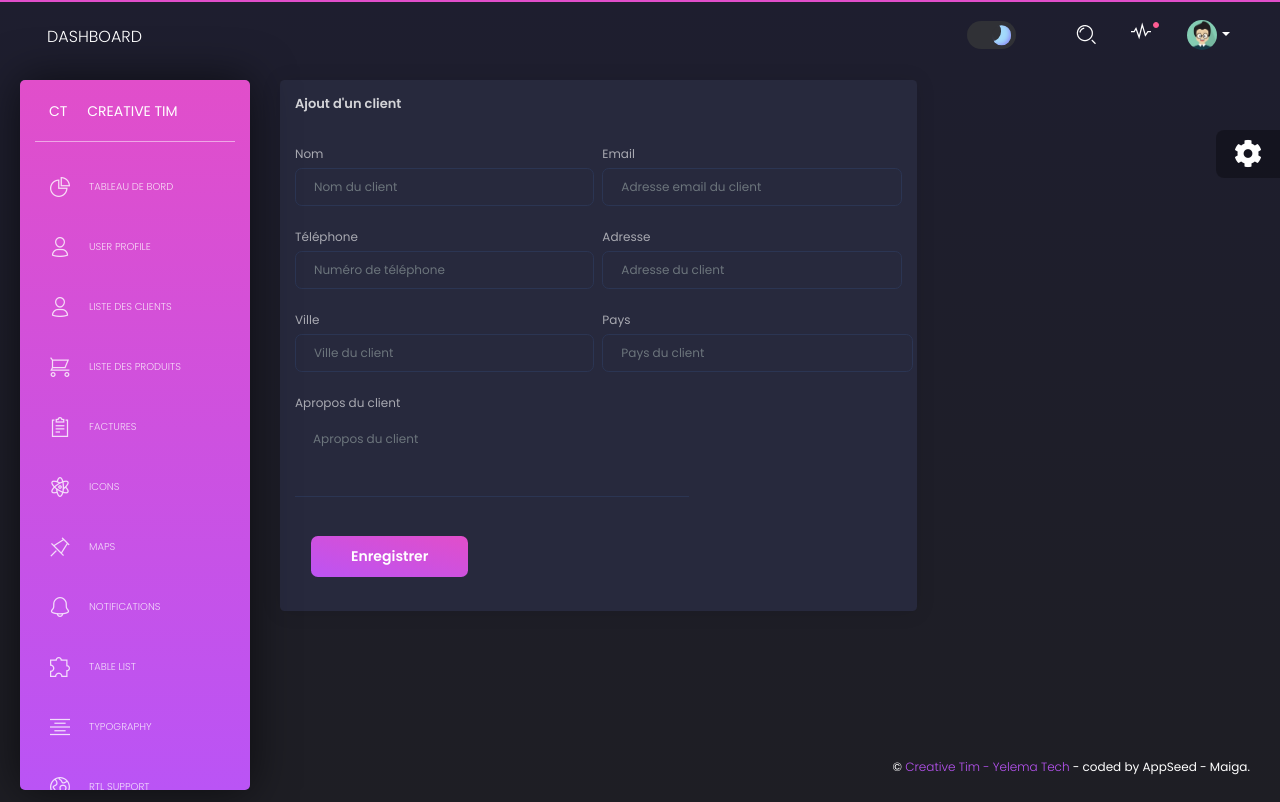
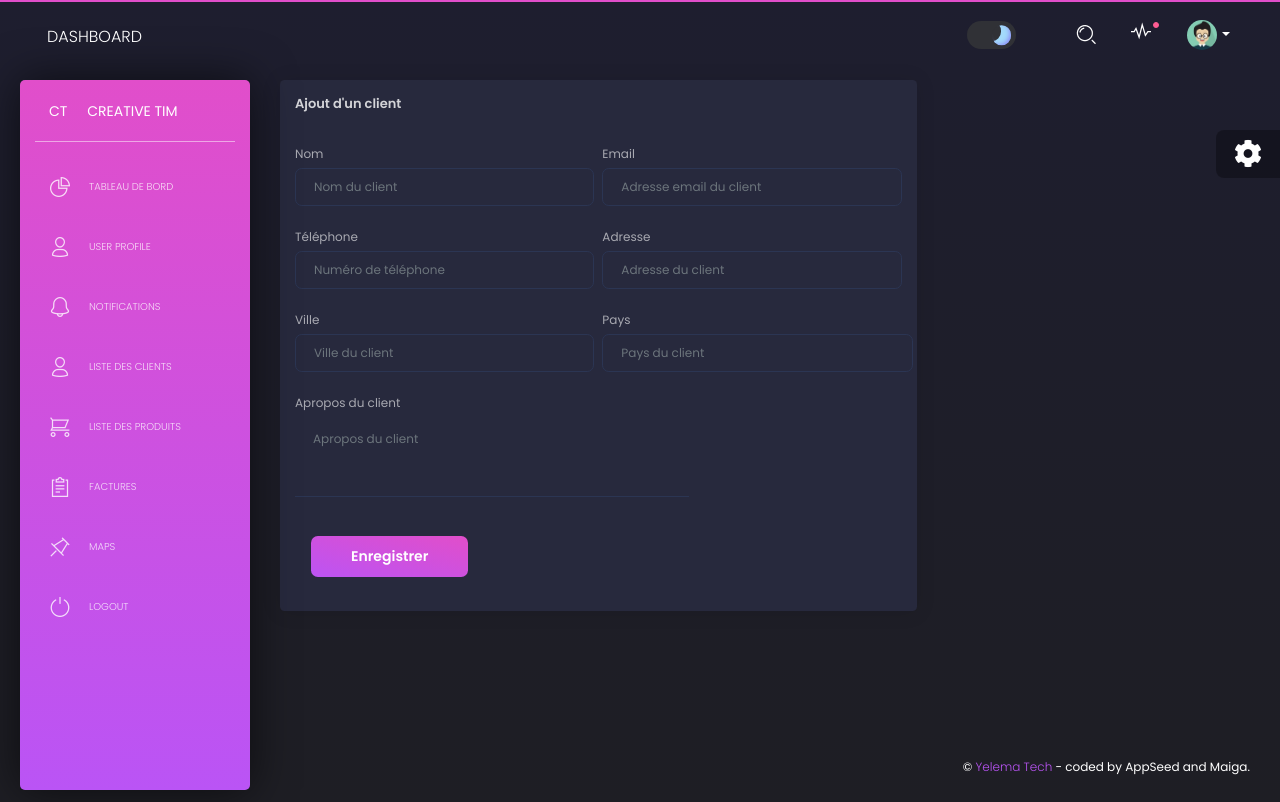
Before and after one commit to maiga28/facturation-1.1, a Django app: page /clients/ajouter/ in a window 1280 px wide. Run offline with Django 3.2, Linux system fonts and the light colour scheme; some libraries are stand-ins or nearby versions.

Commit message:
Add files via upload
Signed-off-by: Sam28 <140894390+maiga28@users.noreply.github.com>

```diff
--- a/apps/templates/includes/footer-fullscreen.html
+++ b/apps/templates/includes/footer-fullscreen.html
@@ -1,7 +1,5 @@
 <footer class="footer px-5 py-4 fixed-bottom">
-    <div class="copyright mx-auto float-none text-center">
-
-        &copy; <a target="_blank" href="infosidimaiga.web.app">Creative Tim - Yelema Tech</a> - coded by AppSeed - Maiga.
-
+   <div class="copyright">
+          &copy; <a target="_blank" href="https://infosidimaiga.web.app">Yelema Tech</a> - coded by AppSeed and Maiga.
     </div>
 </footer>
--- a/apps/templates/includes/footer.html
+++ b/apps/templates/includes/footer.html
@@ -1,7 +1,7 @@
 <footer class="footer">
     <div class="container-fluid">
         <div class="copyright">
-            &copy; <a target="_blank" href="infosidimaiga.web.app">Creative Tim - Yelema Tech</a> - coded by AppSeed - Maiga.
+            &copy; <a target="_blank" href="https://infosidimaiga.web.app">Yelema Tech</a> - coded by AppSeed and Maiga.
         </div>
     </div>
 </footer>
--- a/apps/templates/includes/sidebar.html
+++ b/apps/templates/includes/sidebar.html
@@ -25,6 +25,12 @@
                         <p>User Profile</p>
                     </a>
                 </li>
+                <li class="{% if 'notifications' in segment %} active {% endif %}">
+                    <a href="/notifications.html">
+                        <i class="tim-icons icon-bell-55"></i>
+                        <p>Notifications</p>
+                    </a>
+                </li>
                 <li class="{% if 'user' in segment %} active {% endif %}">
                     <a href="{% url 'clients:liste_clients' %}">
                         <i class="tim-icons icon-single-02"></i>
@@ -43,40 +49,10 @@
                         <p>Factures</p>
                     </a>
                 </li>
-                <li class="{% if 'icons' in segment %} active {% endif %}">
-                    <a href="/icons.html">
-                        <i class="tim-icons icon-atom"></i>
-                        <p>Icons</p>
-                    </a>
-                </li>
                 <li class="{% if 'map' in segment %} active {% endif %}">
                     <a href="/map.html">
                         <i class="tim-icons icon-pin"></i>
                         <p>Maps</p>
-                    </a>
-                </li>
-                <li class="{% if 'notifications' in segment %} active {% endif %}">
-                    <a href="/notifications.html">
-                        <i class="tim-icons icon-bell-55"></i>
-                        <p>Notifications</p>
-                    </a>
-                </li>
-                <li class="{% if 'tables' in segment %} active {% endif %}">
-                    <a href="/tables.html">
-                        <i class="tim-icons icon-puzzle-10"></i>
-                        <p>Table List</p>
-                    </a>
-                </li>
-                <li class="{% if 'typography' in segment %} active {% endif %}">
-                    <a href="/typography.html">
-                        <i class="tim-icons icon-align-center"></i>
-                        <p>Typography</p>
-                    </a>
-                </li>
-                <li>
-                    <a href="/rtl.html">
-                        <i class="tim-icons icon-world"></i>
-                        <p>RTL Support</p>
                     </a>
                 </li>
                 <li>
```
